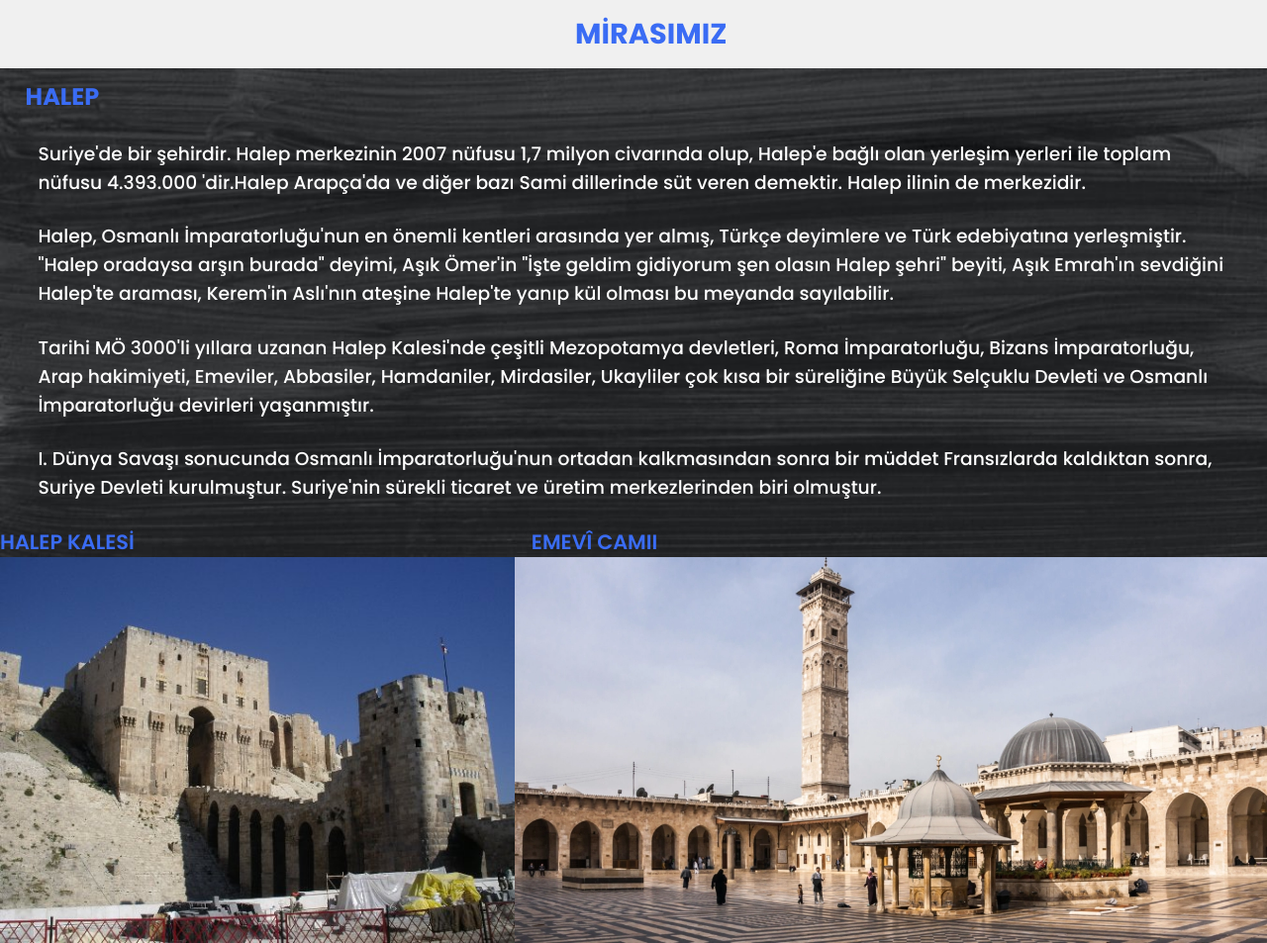
After one commit to yazan-alhasan/Web-Teknoloj-Proje, a PHP site: the page made by project/mirasımız.html in a window 1280 px wide. The commit adds this page. Shown: the whole page at 99% size. Run offline with PHP 8.4, Linux system fonts and the light colour scheme.

Commit message:
mirasımız dosyası aklendi

```diff
--- /dev/null
+++ b/project/mirasımız.html
@@ -0,0 +1,33 @@
+<!DOCTYPE html>
+<html lang="en">
+<head>
+    <meta charset="UTF-8">
+    <meta http-equiv="X-UA-Compatible" content="IE=edge">
+    <meta name="viewport" content="width=device-width, initial-scale=1.0">
+    <link rel="stylesheet" href="style.css">
+    <title>mirasımız</title>
+</head>
+<body>
+    <header>
+        <div class="head-miras">MİRASIMIZ</div>
+    </header>
+    <section>
+        <div class="miras">
+            <h2>HALEP</h2>
+            <h3>Suriye'de bir şehirdir. Halep merkezinin 2007 nüfusu 1,7 milyon civarında olup, Halep'e bağlı olan yerleşim yerleri ile toplam nüfusu 4.393.000 'dir.Halep Arapça'da ve diğer bazı Sami dillerinde süt veren demektir. Halep ilinin de merkezidir.</h3>
+            <h3>Halep, Osmanlı İmparatorluğu'nun en önemli kentleri arasında yer almış, Türkçe deyimlere ve Türk edebiyatına yerleşmiştir. "Halep oradaysa arşın burada" deyimi, Aşık Ömer'in "İşte geldim gidiyorum şen olasın Halep şehri" beyiti, Aşık Emrah'ın sevdiğini Halep'te araması, Kerem'in Aslı'nın ateşine Halep'te yanıp kül olması bu meyanda sayılabilir.</h3>
+            <h3>Tarihi MÖ 3000'li yıllara uzanan Halep Kalesi'nde çeşitli Mezopotamya devletleri, Roma İmparatorluğu, Bizans İmparatorluğu, Arap hakimiyeti, Emeviler, Abbasiler, Hamdaniler, Mirdasiler, Ukayliler çok kısa bir süreliğine Büyük Selçuklu Devleti ve Osmanlı İmparatorluğu devirleri yaşanmıştır.</h3>
+            <h3>I. Dünya Savaşı sonucunda Osmanlı İmparatorluğu'nun ortadan kalkmasından sonra bir müddet Fransızlarda kaldıktan sonra, Suriye Devleti kurulmuştur. Suriye'nin sürekli ticaret ve üretim merkezlerinden biri olmuştur.</h3>
+            <br>
+            <div class="tanıtmak">
+                <span>HALEP KALESİ</span>
+                <span>Emevî Camii</span>
+            </div>
+            <div class="img">
+                <img src="images/miras1.jpg" alt="" width="40.63%">
+                <img src="images/miras2.webp" alt="" width="59.37%">
+            </div>
+        </div>
+    </section>
+</body>
+</html>
--- a/project/style.css
+++ b/project/style.css
@@ -15,7 +15,7 @@ header{
     display: flex;
     justify-content: space-between;
     align-items: center;
-    padding: 10px 100px 10px 200px;
+    padding: 1% 5% 1% 15%;
 }
 
 .logo{
@@ -278,3 +279,42 @@ header{
     font-weight: 500;
     color: #fff;
 }
+
+.head-miras{
+    text-decoration: none;
+    color: #3a6cf4;
+    text-transform: uppercase;
+    font-weight: 700;
+    font-size: 1.8em;
+    padding-left: 38%;
+}
+
+.miras{
+    background: url(images/login4.jpg) no-repeat;
+    background-size: cover;
+}
+
+.miras h2{
+    padding-top: 80px;
+    color: #3a6cf4;
+    padding-left: 2%;
+    font-weight: 700;
+}
+
+.miras h3{
+    padding: 2% 3% 0;
+    font-weight: 500;
+    color: #fff;
+}
+
+.miras img{
+    float: left;
+}
+
+.miras .tanıtmak span{
+    color: #3a6cf4;
+    font-weight: 600;
+    font-size: 1.3em;
+    padding-right: 31%;
+    text-transform: uppercase;
+}
```
Also changed, not shown: other parts of project/style.css (+13 -12 lines), project/images/miras1.jpg (added), project/images/miras2.webp (added).
